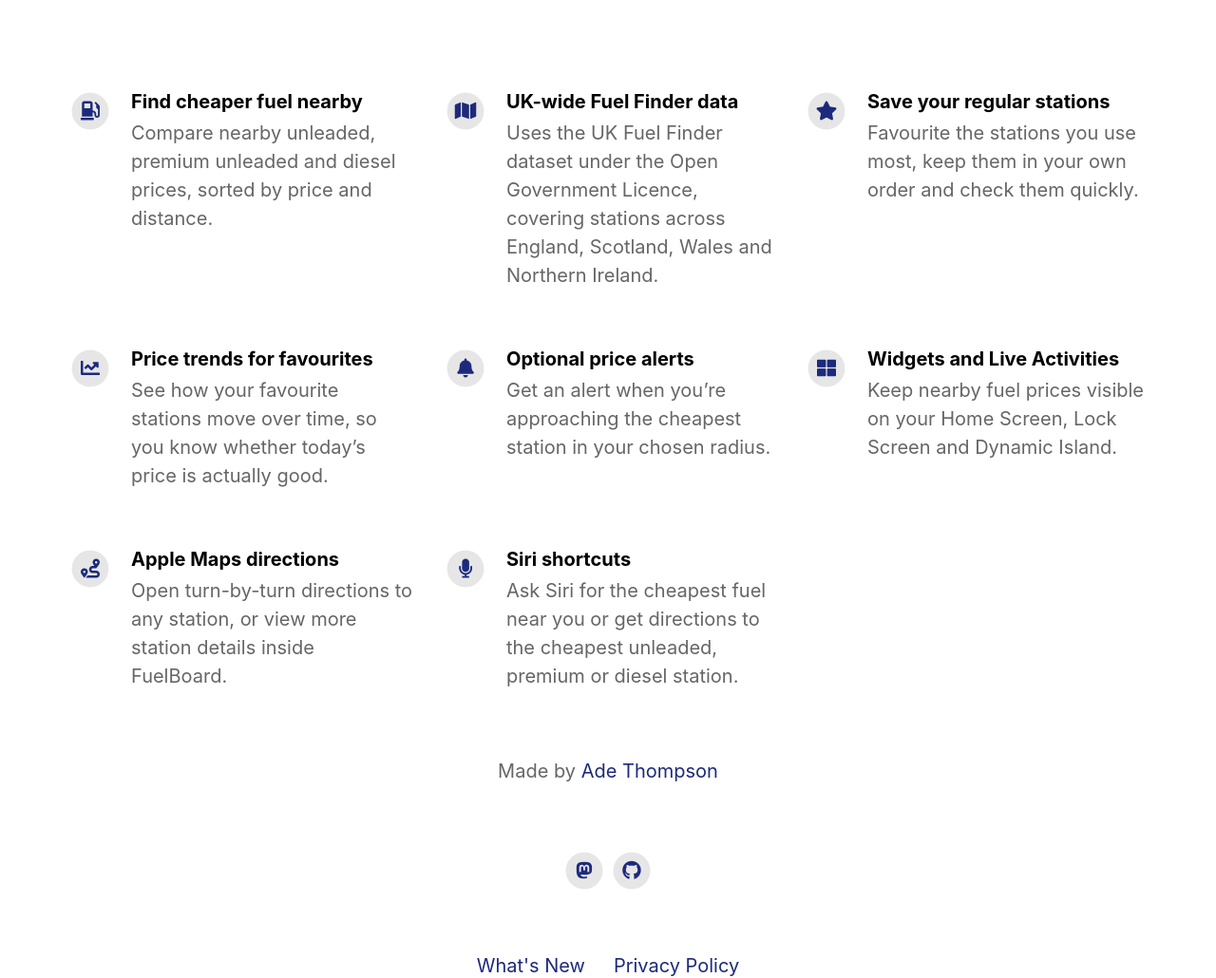
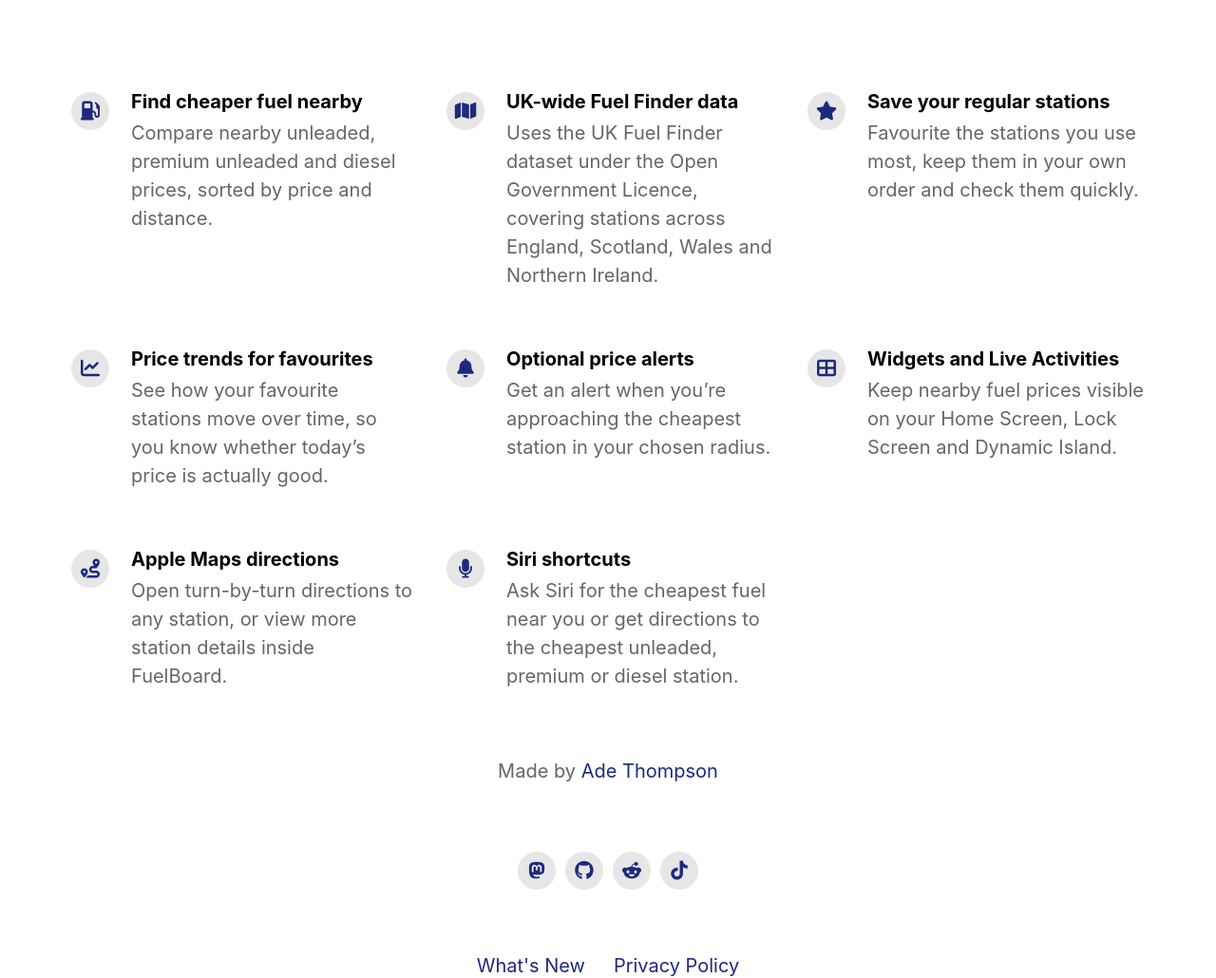
Before and after one commit to aptonline/fuelboard, a Jekyll site: the page built from index.html, in a window 1280 px wide. Shown: the part 987-2017 px from the top of the page at 95% size. Built offline with Jekyll 4.4.1, drawn with Linux system fonts in a browser that asks for light colours; nearby versions of some CDN libraries.

Commit message:
social media update
added Reddit and TikTok social media links and icons.

```diff
--- a/_config.yml
+++ b/_config.yml
@@ -32,6 +32,8 @@ twitter_username                          :
 github_username                           : aptonline
 youtube_username                          :
 mastodon_link                             : https://mas.to/@apt
+reddit_link                               : https://www.reddit.com/r/FuelBoard/
+tiktok_link                               : https://www.tiktok.com/@apted
 
 
 
--- a/_includes/footer.html
+++ b/_includes/footer.html
@@ -76,6 +76,27 @@
 			</a>
 		{% endif %}
 
+		{% if site.reddit_link %}
+		    <a href="{{ site.reddit_link }}"
+		       aria-label="Reddit">
+		        <span class="fa-stack fa-1x">
+		            <i class="socialIconBack fas fa-circle fa-stack-2x"></i>
+		            <i class="socialIconTop fab fa-reddit-alien fa-stack-1x"></i>
+		        </span>
+		    </a>
+		{% endif %}
+
+		{% if site.tiktok_link %}
+		    <a href="{{ site.tiktok_link }}"
+		       aria-label="TikTok">
+		        <span class="fa-stack fa-1x">
+		            <i class="socialIconBack fas fa-circle fa-stack-2x"></i>
+		            <i class="socialIconTop fab fa-tiktok fa-stack-1x"></i>
+		        </span>
+		    </a>
+		{% endif %}
+
+
 	</div>
 	<div class="footerLinks">
 		{% for page in site.pages %}
--- a/_includes/head.html
+++ b/_includes/head.html
@@ -14,7 +14,8 @@
 		<meta name="apple-itunes-app" content="app-id={{ site.ios_app_id }}">
 	{% endif %}
 
-	<link rel="stylesheet" href="https://use.fontawesome.com/releases/v5.6.3/css/all.css" integrity="sha384-UHRtZLI+pbxtHCWp1t77Bi1L4ZtiqrqD80Kn4Z8NTSRyMA2Fd33n5dQ8lWUE00s/" crossorigin="anonymous">
+	<link rel="stylesheet"
+      href="https://cdnjs.cloudflare.com/ajax/libs/font-awesome/6.7.2/css/all.min.css">
 	<link rel="stylesheet" href="{{ '/main.css' | relative_url }}">
 	<script defer src="https://umami.mycod.in/script.js" data-website-id="27f3c965-5fc7-4e62-956e-0f63709fd84a"></script>
 </head>
```
